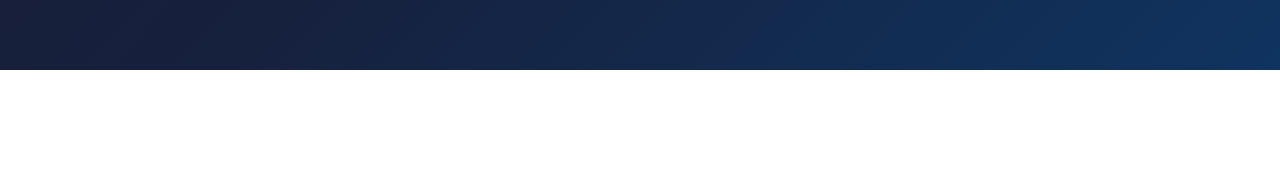
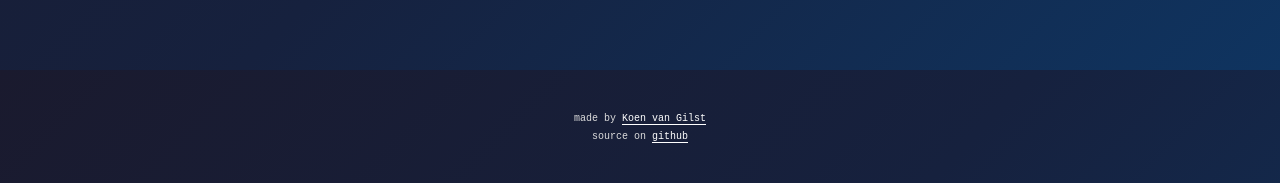
Before and after one commit to vnglst/tetris-time, a website built with Vite: page index.html in a window 1280 px wide. Shown: the part 730-913 px from the top of the page. Before the commit the page ends 800 px from the top, so only its background shows below. Built offline with nearby package versions, Linux system fonts and the light colour scheme.

Commit message:
add credits / README.md

```diff
--- a/index.html
+++ b/index.html
@@ -11,13 +11,37 @@
         box-sizing: border-box;
       }
 
+      html {
+        background: linear-gradient(135deg, #1a1a2e 0%, #16213e 50%, #0f3460 100%);
+        background-attachment: fixed;
+      }
+
       body {
         min-height: 100vh;
         display: flex;
+        flex-direction: column;
         justify-content: center;
         align-items: center;
-        background: linear-gradient(135deg, #1a1a2e 0%, #16213e 50%, #0f3460 100%);
         font-family: -apple-system, BlinkMacSystemFont, "Segoe UI", Roboto, sans-serif;
+      }
+
+      #made {
+        position: absolute;
+        top: 100vh;
+        left: 0;
+        right: 0;
+        padding: 40px 0;
+        text-align: center;
+        line-height: 1.8;
+        font-family: monospace;
+        font-size: 10px;
+        color: rgb(220, 220, 220);
+      }
+
+      #made a {
+        color: white;
+        text-decoration: none;
+        border-bottom: 1px solid white;
       }
 
       .clock-container {
@@ -109,6 +133,10 @@
   </head>
   <body>
     <div id="app" class="loading">Loading...</div>
+    <div id="made">
+      made by <a href="https://koenvangilst.nl">Koen van Gilst</a><br />
+      source on <a href="https://github.com/vnglst/tetris-time">github</a>
+    </div>
     <script type="module" src="/app/main.ts"></script>
   </body>
 </html>
```
Also changed, not shown: README.md (added).
